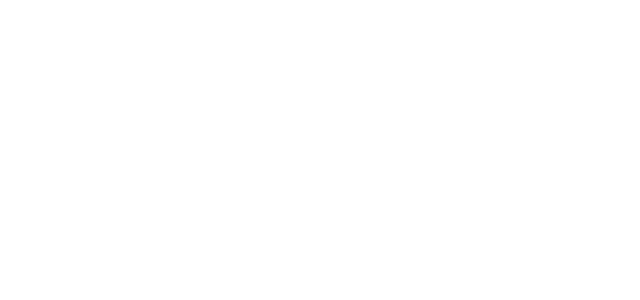
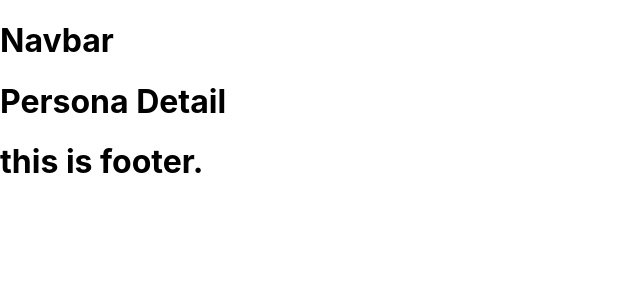
Before and after one commit to Aclaputra/persona-lister, a React (Create React App) app in the folder src/main/app/: page /persona/1 in a window 1280 px wide. Before the commit this address had no page. Shown: the top 300 px of the page, without its empty margins (0-640 px from the left). Built offline with nearby package versions, Linux system fonts and the light colour scheme.

Commit message:
initial commit 🍀

```diff
--- a/src/main/app/src/App.tsx
+++ b/src/main/app/src/App.tsx
@@ -7,15 +7,23 @@ import * as CharacterAPI from 'api/CharacterAPI';
 import {Home} from "./pages/Home";
 import {CharacterList} from "./pages/CharacterList";
 import {PersonaList} from "./pages/PersonaList";
+import {Navbar} from "./layout/Navbar";
+import {CharacterDetail} from "./pages/details/CharacterDetail";
+import {PersonaDetail} from "./pages/details/PersonaDetail";
+import {Footer} from "./layout/Footer";
 
 export default function App() {
     return (
         <Router>
+            <Navbar/>
             <Routes>
                 <Route path="/" element={<Home/>}/>
                 <Route path="/characters" element={<CharacterList/>}/>
+                <Route path="/character/:name" element={<CharacterDetail/>}/>
                 <Route path="/personas" element={<PersonaList/>}/>
+                <Route path="/persona/:name" element={<PersonaDetail/>}/>
             </Routes>
+            <Footer/>
         </Router>
     )
 }
--- /dev/null
+++ b/src/main/app/src/layout/Footer.tsx
@@ -0,0 +1,8 @@
+
+export function Footer() {
+    return (
+        <footer>
+            <h1>this is footer.</h1>
+        </footer>
+    )
+}
--- /dev/null
+++ b/src/main/app/src/layout/Navbar.tsx
@@ -0,0 +1,8 @@
+
+export function Navbar() {
+    return (
+        <div className="navbar">
+            <h1>Navbar</h1>
+        </div>
+    )
+}
--- /dev/null
+++ b/src/main/app/src/pages/details/CharacterDetail.tsx
@@ -0,0 +1,8 @@
+
+export function CharacterDetail() {
+    return (
+        <div className="character-detail">
+            <h1>Character Detail</h1>
+        </div>
+    )
+}
--- /dev/null
+++ b/src/main/app/src/pages/details/PersonaDetail.tsx
@@ -0,0 +1,8 @@
+
+export function PersonaDetail() {
+    return (
+        <div className="persona-detail">
+            <h1>Persona Detail</h1>
+        </div>
+    )
+}
```
